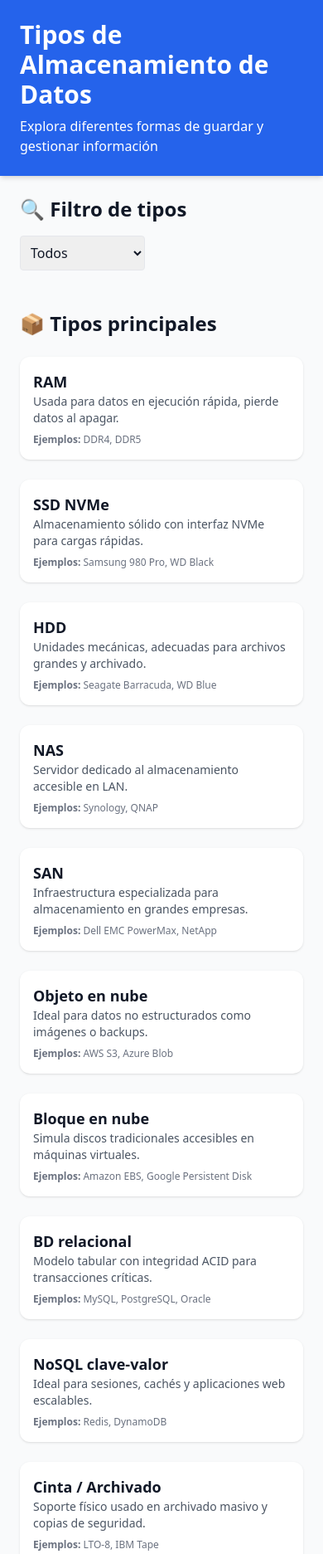
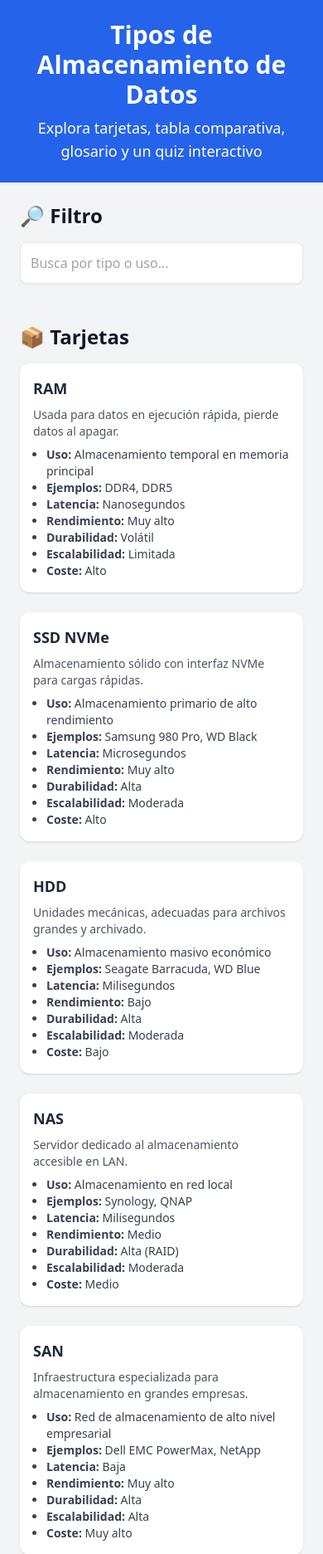
Before and after one commit to jvime13/almacenamiento-web, a plain HTML site: page index.html in a window 390 px wide. Shown: the top 1873 px of the page at 83% size. Drawn offline with nearby package versions, Linux system fonts and the light colour scheme.

Commit message:
Update index.html

```diff
--- a/index.html
+++ b/index.html
@@ -6,47 +6,47 @@
   <title>Tipos de Almacenamiento de Datos</title>
   <script src="https://cdn.tailwindcss.com"></script>
 </head>
-<body class="bg-gray-50 text-gray-900 font-sans">
-  <!-- Encabezado -->
-  <header class="bg-blue-600 text-white p-6 shadow-md">
+<body class="bg-gray-100 text-gray-900">
+
+  <!-- Header -->
+  <header class="bg-blue-600 text-white p-6 text-center">
     <h1 class="text-3xl font-bold">Tipos de Almacenamiento de Datos</h1>
-    <p class="mt-2">Explora diferentes formas de guardar y gestionar información</p>
+    <p class="mt-2 text-lg">Explora tarjetas, tabla comparativa, glosario y un quiz interactivo</p>
   </header>
 
   <main class="max-w-6xl mx-auto p-6 space-y-12">
     <!-- Filtro -->
-    <section>
-      <h2 class="text-2xl font-semibold mb-4">🔍 Filtro de tipos</h2>
-      <select id="filter" class="border rounded p-2">
-        <option value="all">Todos</option>
-        <option value="fisico">Físico</option>
-        <option value="nube">En la nube</option>
-        <option value="memoria">En memoria</option>
-        <option value="bd">Bases de datos</option>
-        <option value="archivo">Archivado</option>
-      </select>
+    <section id="filtro">
+      <h2 class="text-2xl font-semibold mb-4">🔎 Filtro</h2>
+      <input
+        type="text"
+        id="filter-input"
+        oninput="applyFilter()"
+        placeholder="Busca por tipo o uso..."
+        class="w-full p-3 border rounded-lg shadow-sm focus:outline-none focus:ring-2 focus:ring-blue-500"
+      />
     </section>
 
-    <!-- Tarjetas dinámicas -->
-    <section>
-      <h2 class="text-2xl font-semibold mb-6">📦 Tipos principales</h2>
-      <div id="cards" class="grid sm:grid-cols-2 lg:grid-cols-3 gap-6"></div>
+    <!-- Tarjetas -->
+    <section id="tarjetas">
+      <h2 class="text-2xl font-semibold mb-4">📦 Tarjetas</h2>
+      <div id="cards-container" class="grid gap-6 md:grid-cols-2 lg:grid-cols-3"></div>
     </section>
 
     <!-- Tabla comparativa -->
-    <section>
-      <h2 class="text-2xl font-semibold mb-4">📊 Tabla comparativa</h2>
+    <section id="tabla">
+      <h2 class="text-2xl font-semibold mb-4">📊 Tabla Comparativa</h2>
       <div class="overflow-x-auto">
-        <table class="table-auto w-full border-collapse border border-gray-300 text-sm">
+        <table class="min-w-full bg-white shadow rounded-xl">
           <thead class="bg-blue-100">
             <tr>
-              <th class="border p-2">Tipo</th>
-              <th class="border p-2">Uso</th>
-              <th class="border p-2">Latencia</th>
-              <th class="border p-2">Rendimiento</th>
-              <th class="border p-2">Durabilidad</th>
-              <th class="border p-2">Escalabilidad</th>
-              <th class="border p-2">Coste</th>
+              <th class="px-4 py-2 text-left">Tipo</th>
+              <th class="px-4 py-2 text-left">Uso</th>
+              <th class="px-4 py-2 text-left">Latencia</th>
+              <th class="px-4 py-2 text-left">Rendimiento</th>
+              <th class="px-4 py-2 text-left">Durabilidad</th>
+              <th class="px-4 py-2 text-left">Escalabilidad</th>
+              <th class="px-4 py-2 text-left">Coste</th>
             </tr>
           </thead>
           <tbody id="tabla-body"></tbody>
@@ -55,145 +55,32 @@
     </section>
 
     <!-- Glosario -->
-    <section>
+    <section id="glosario">
       <h2 class="text-2xl font-semibold mb-4">📖 Glosario</h2>
-      <ul id="glosario-list" class="list-disc pl-6 space-y-2"></ul>
+      <ul id="glosario-list" class="space-y-2"></ul>
     </section>
 
     <!-- Quiz -->
-    <section>
-      <h2 class="text-2xl font-semibold mb-4">📝 Quiz interactivo</h2>
-      <div id="quiz" class="space-y-6"></div>
+    <section id="quiz">
+      <h2 class="text-2xl font-semibold mb-4">📝 Quiz</h2>
+      <div id="quiz-container" class="space-y-6"></div>
     </section>
   </main>
 
-  <footer class="text-center p-6 text-gray-500">
-    © 2025 - Proyecto educativo de almacenamiento de datos
-  </footer>
-
+  <!-- Script -->
   <script>
   // ================== Datos de ejemplo ==================
   const items = [
-      {
-        tipo: "RAM",
-        categoria: "memoria",
-        uso: "Almacenamiento temporal en memoria principal",
-        ejemplos: "DDR4, DDR5",
-        latencia: "Nanosegundos",
-        rendimiento: "Muy alto",
-        durabilidad: "Volátil",
-        escalabilidad: "Limitada",
-        coste: "Alto",
-        desc: "Usada para datos en ejecución rápida, pierde datos al apagar."
-      },
-      {
-        tipo: "SSD NVMe",
-        categoria: "fisico",
-        uso: "Almacenamiento primario de alto rendimiento",
-        ejemplos: "Samsung 980 Pro, WD Black",
-        latencia: "Microsegundos",
-        rendimiento: "Muy alto",
-        durabilidad: "Alta",
-        escalabilidad: "Moderada",
-        coste: "Alto",
-        desc: "Almacenamiento sólido con interfaz NVMe para cargas rápidas."
-      },
-      {
-        tipo: "HDD",
-        categoria: "fisico",
-        uso: "Almacenamiento masivo económico",
-        ejemplos: "Seagate Barracuda, WD Blue",
-        latencia: "Milisegundos",
-        rendimiento: "Bajo",
-        durabilidad: "Alta",
-        escalabilidad: "Moderada",
-        coste: "Bajo",
-        desc: "Unidades mecánicas, adecuadas para archivos grandes y archivado."
-      },
-      {
-        tipo: "NAS",
-        categoria: "fisico",
-        uso: "Almacenamiento en red local",
-        ejemplos: "Synology, QNAP",
-        latencia: "Milisegundos",
-        rendimiento: "Medio",
-        durabilidad: "Alta (RAID)",
-        escalabilidad: "Moderada",
-        coste: "Medio",
-        desc: "Servidor dedicado al almacenamiento accesible en LAN."
-      },
-      {
-        tipo: "SAN",
-        categoria: "fisico",
-        uso: "Red de almacenamiento de alto nivel empresarial",
-        ejemplos: "Dell EMC PowerMax, NetApp",
-        latencia: "Baja",
-        rendimiento: "Muy alto",
-        durabilidad: "Alta",
-        escalabilidad: "Alta",
-        coste: "Muy alto",
-        desc: "Infraestructura especializada para almacenamiento en grandes empresas."
-      },
-      {
-        tipo: "Objeto en nube",
-        categoria: "nube",
-        uso: "Almacenamiento de objetos en la nube",
-        ejemplos: "AWS S3, Azure Blob",
-        latencia: "Alta (ms)",
-        rendimiento: "Variable",
-        durabilidad: "Muy alta (11x9s)",
-        escalabilidad: "Altísima",
-        coste: "Pago por uso",
-        desc: "Ideal para datos no estructurados como imágenes o backups."
-      },
-      {
-        tipo: "Bloque en nube",
-        categoria: "nube",
-        uso: "Discos virtuales en la nube",
-        ejemplos: "Amazon EBS, Google Persistent Disk",
-        latencia: "Baja",
-        rendimiento: "Alto",
-        durabilidad: "Alta",
-        escalabilidad: "Alta",
-        coste: "Pago por uso",
-        desc: "Simula discos tradicionales accesibles en máquinas virtuales."
-      },
-      {
-        tipo: "BD relacional",
-        categoria: "bd",
-        uso: "Almacenamiento estructurado con SQL",
-        ejemplos: "MySQL, PostgreSQL, Oracle",
-        latencia: "Baja",
-        rendimiento: "Alto",
-        durabilidad: "Alta",
-        escalabilidad: "Limitada verticalmente",
-        coste: "Variable",
-        desc: "Modelo tabular con integridad ACID para transacciones críticas."
-      },
-      {
-        tipo: "NoSQL clave-valor",
-        categoria: "bd",
-        uso: "Almacenamiento rápido de pares clave-valor",
-        ejemplos: "Redis, DynamoDB",
-        latencia: "Muy baja",
-        rendimiento: "Muy alto",
-        durabilidad: "Variable",
-        escalabilidad: "Muy alta",
-        coste: "Pago por uso o RAM",
-        desc: "Ideal para sesiones, cachés y aplicaciones web escalables."
-      },
-      {
-        tipo: "Cinta / Archivado",
-        categoria: "archivo",
-        uso: "Almacenamiento a largo plazo y respaldo",
-        ejemplos: "LTO-8, IBM Tape",
-        latencia: "Muy alta (segundos-minutos)",
-        rendimiento: "Muy bajo",
-        durabilidad: "Muy alta (décadas)",
-        escalabilidad: "Alta",
-        coste: "Muy bajo",
-        desc: "Soporte físico usado en archivado masivo y copias de seguridad."
-      }
+    { tipo: "RAM", uso: "Almacenamiento temporal en memoria principal", ejemplos: "DDR4, DDR5", latencia: "Nanosegundos", rendimiento: "Muy alto", durabilidad: "Volátil", escalabilidad: "Limitada", coste: "Alto", desc: "Usada para datos en ejecución rápida, pierde datos al apagar." },
+    { tipo: "SSD NVMe", uso: "Almacenamiento primario de alto rendimiento", ejemplos: "Samsung 980 Pro, WD Black", latencia: "Microsegundos", rendimiento: "Muy alto", durabilidad: "Alta", escalabilidad: "Moderada", coste: "Alto", desc: "Almacenamiento sólido con interfaz NVMe para cargas rápidas." },
+    { tipo: "HDD", uso: "Almacenamiento masivo económico", ejemplos: "Seagate Barracuda, WD Blue", latencia: "Milisegundos", rendimiento: "Bajo", durabilidad: "Alta", escalabilidad: "Moderada", coste: "Bajo", desc: "Unidades mecánicas, adecuadas para archivos grandes y archivado." },
+    { tipo: "NAS", uso: "Almacenamiento en red local", ejemplos: "Synology, QNAP", latencia: "Milisegundos", rendimiento: "Medio", durabilidad: "Alta (RAID)", escalabilidad: "Moderada", coste: "Medio", desc: "Servidor dedicado al almacenamiento accesible en LAN." },
+    { tipo: "SAN", uso: "Red de almacenamiento de alto nivel empresarial", ejemplos: "Dell EMC PowerMax, NetApp", latencia: "Baja", rendimiento: "Muy alto", durabilidad: "Alta", escalabilidad: "Alta", coste: "Muy alto", desc: "Infraestructura especializada para almacenamiento en grandes empresas." },
+    { tipo: "Objeto en nube", uso: "Almacenamiento de objetos en la nube", ejemplos: "AWS S3, Azure Blob", latencia: "Alta (ms)", rendimiento: "Variable", durabilidad: "Muy alta (11x9s)", escalabilidad: "Altísima", coste: "Pago por uso", desc: "Ideal para datos no estructurados como imágenes o backups." },
+    { tipo: "Bloque en nube", uso: "Discos virtuales en la nube", ejemplos: "Amazon EBS, Google Persistent Disk", latencia: "Baja", rendimiento: "Alto", durabilidad: "Alta", escalabilidad: "Alta", coste: "Pago por uso", desc: "Simula discos tradicionales accesibles en máquinas virtuales." },
+    { tipo: "BD relacional", uso: "Almacenamiento estructurado con SQL", ejemplos: "MySQL, PostgreSQL, Oracle", latencia: "Baja", rendimiento: "Alto", durabilidad: "Alta", escalabilidad: "Limitada verticalmente", coste: "Variable", desc: "Modelo tabular con integridad ACID para transacciones críticas." },
+    { tipo: "NoSQL clave-valor", uso: "Almacenamiento rápido de pares clave-valor", ejemplos: "Redis, DynamoDB", latencia: "Muy baja", rendimiento: "Muy alto", durabilidad: "Variable", escalabilidad: "Muy alta", coste: "Pago por uso o RAM", desc: "Ideal para sesiones, cachés y aplicaciones web escalables." },
+    { tipo: "Cinta / Archivado", uso: "Almacenamiento a largo plazo y respaldo", ejemplos: "LTO-8, IBM Tape", latencia: "Muy alta (segundos-minutos)", rendimiento: "Muy bajo", durabilidad: "Muy alta (décadas)", escalabilidad: "Alta", coste: "Muy bajo", desc: "Soporte físico usado en archivado masivo y copias de seguridad." }
   ];
 
   const glosario = [
@@ -207,115 +94,123 @@
   ];
 
   const preguntas = [
-      {
-        enunciado: "¿Cuál es la principal ventaja de la RAM?",
-        opciones: ["Durabilidad", "Bajo coste", "Velocidad altísima"],
-        correcta: 2
-      },
-      {
-        enunciado: "¿Qué modelo de almacenamiento es típico para datos no estructurados como fotos o videos en la nube?",
-        opciones: ["Bloque en nube", "Objeto en nube", "BD relacional"],
-        correcta: 1
-      },
-      {
-        enunciado: "¿Qué técnica se usa para combinar discos y aumentar redundancia?",
-        opciones: ["RAID", "CAP", "IOPS"],
-        correcta: 0
-      }
+    { enunciado: "¿Cuál es la principal ventaja de la RAM?", opciones: ["Durabilidad", "Bajo coste", "Velocidad altísima"], correcta: 2 },
+    { enunciado: "¿Qué modelo de almacenamiento es típico para datos no estructurados como fotos o videos en la nube?", opciones: ["Bloque en nube", "Objeto en nube", "BD relacional"], correcta: 1 },
+    { enunciado: "¿Qué técnica se usa para combinar discos y aumentar redundancia?", opciones: ["RAID", "CAP", "IOPS"], correcta: 0 }
   ];
 
-    // ================== Render dinámico ==================
-    const cardsContainer = document.getElementById("cards");
-    const tablaBody = document.getElementById("tabla-body");
-    const glosarioList = document.getElementById("glosario-list");
-    const quizContainer = document.getElementById("quiz");
-
-    // Render tarjetas
-    function renderCards(filter = "all") {
-      cardsContainer.innerHTML = "";
-      items.forEach(item => {
-        if (filter === "all" || item.categoria === filter) {
+  // ================== Renderizado de tarjetas ==================
+  function renderCards(list) {
+    const container = document.getElementById("cards-container");
+    container.innerHTML = "";
+    list.forEach(item => {
       const card = document.createElement("div");
-          card.className = "card bg-white p-4 rounded-xl shadow";
-          card.dataset.category = item.categoria;
+      card.className = "bg-white shadow rounded-xl p-4 flex flex-col gap-2 hover:shadow-lg transition";
       card.innerHTML = `
-            <h3 class="text-lg font-bold">${item.tipo}</h3>
-            <p class="text-sm text-gray-600 mb-2">${item.desc}</p>
-            <p class="text-xs text-gray-500"><strong>Ejemplos:</strong> ${item.ejemplos}</p>
+        <h3 class="text-lg font-semibold text-gray-800">${item.tipo}</h3>
+        <p class="text-sm text-gray-600">${item.desc}</p>
+        <ul class="text-sm text-gray-700 list-disc pl-4">
+          <li><strong>Uso:</strong> ${item.uso}</li>
+          <li><strong>Ejemplos:</strong> ${item.ejemplos}</li>
+          <li><strong>Latencia:</strong> ${item.latencia}</li>
+          <li><strong>Rendimiento:</strong> ${item.rendimiento}</li>
+          <li><strong>Durabilidad:</strong> ${item.durabilidad}</li>
+          <li><strong>Escalabilidad:</strong> ${item.escalabilidad}</li>
+          <li><strong>Coste:</strong> ${item.coste}</li>
+        </ul>
       `;
-          cardsContainer.appendChild(card);
-        }
+      container.appendChild(card);
     });
   }
 
-    // Render tabla
-    function renderTabla() {
-      tablaBody.innerHTML = "";
-      items.forEach(item => {
-        const row = document.createElement("tr");
-        row.innerHTML = `
-          <td class="border p-2">${item.tipo}</td>
-          <td class="border p-2">${item.uso}</td>
-          <td class="border p-2">${item.latencia}</td>
-          <td class="border p-2">${item.rendimiento}</td>
-          <td class="border p-2">${item.durabilidad}</td>
-          <td class="border p-2">${item.escalabilidad}</td>
-          <td class="border p-2">${item.coste}</td>
+  // ================== Renderizado de tabla comparativa ==================
+  function renderTabla(list) {
+    const tbody = document.getElementById("tabla-body");
+    tbody.innerHTML = "";
+    list.forEach(item => {
+      const tr = document.createElement("tr");
+      tr.className = "border-b hover:bg-gray-50";
+      tr.innerHTML = `
+        <td class="px-4 py-2 font-medium">${item.tipo}</td>
+        <td class="px-4 py-2">${item.uso}</td>
+        <td class="px-4 py-2">${item.latencia}</td>
+        <td class="px-4 py-2">${item.rendimiento}</td>
+        <td class="px-4 py-2">${item.durabilidad}</td>
+        <td class="px-4 py-2">${item.escalabilidad}</td>
+        <td class="px-4 py-2">${item.coste}</td>
       `;
-        tablaBody.appendChild(row);
+      tbody.appendChild(tr);
     });
   }
 
-    // Render glosario
+  // ================== Filtro ==================
+  function applyFilter() {
+    const search = document.getElementById("filter-input").value.toLowerCase();
+    const filtered = items.filter(item =>
+      item.tipo.toLowerCase().includes(search) ||
+      item.uso.toLowerCase().includes(search) ||
+      item.desc.toLowerCase().includes(search)
+    );
+    renderCards(filtered);
+    renderTabla(filtered);
+  }
+
+  // ================== Renderizado del glosario ==================
   function renderGlosario() {
-      glosarioList.innerHTML = "";
+    const ul = document.getElementById("glosario-list");
+    ul.innerHTML = "";
     glosario.forEach(entry => {
       const li = document.createElement("li");
+      li.className = "bg-white p-4 rounded-lg shadow";
       li.innerHTML = `<strong>${entry.termino}:</strong> ${entry.definicion}`;
-        glosarioList.appendChild(li);
+      ul.appendChild(li);
     });
   }
 
-    // Render quiz
+  // ================== Renderizado del quiz ==================
   function renderQuiz() {
-      quizContainer.innerHTML = "";
-      preguntas.forEach((pregunta, idx) => {
-        const block = document.createElement("div");
-        block.className = "bg-white p-4 rounded-xl shadow space-y-3";
-        block.innerHTML = `<p><strong>Pregunta ${idx + 1}:</strong> ${pregunta.enunciado}</p>`;
-        pregunta.opciones.forEach((op, i) => {
-          const btn = document.createElement("button");
-          btn.textContent = op;
-          btn.className = "block w-full border rounded p-2 hover:bg-gray-100 text-left";
-          btn.onclick = () => {
-            const feedback = block.querySelector(".feedback");
-            if (i === pregunta.correcta) {
-              feedback.textContent = "✅ Correcto";
-              feedback.className = "feedback text-green-600 font-semibold";
-            } else {
-              feedback.textContent = "❌ Incorrecto";
-              feedback.className = "feedback text-red-600 font-semibold";
-            }
-          };
-          block.appendChild(btn);
-        });
-        const feedback = document.createElement("p");
-        feedback.className = "feedback font-medium";
-        block.appendChild(feedback);
-        quizContainer.appendChild(block);
+    const container = document.getElementById("quiz-container");
+    container.innerHTML = "";
+    preguntas.forEach((q, idx) => {
+      const div = document.createElement("div");
+      div.className = "bg-white p-4 rounded-lg shadow";
+      const opcionesHtml = q.opciones.map((op, i) => `
+        <label class="block">
+          <input type="radio" name="q${idx}" value="${i}" class="mr-2"> ${op}
+        </label>
+      `).join("");
+      div.innerHTML = `
+        <p class="font-medium mb-2">${q.enunciado}</p>
+        ${opcionesHtml}
+        <button onclick="checkAnswer(${idx}, ${q.correcta})" class="mt-2 px-3 py-1 bg-blue-500 text-white rounded hover:bg-blue-600">Comprobar</button>
+        <p id="result-${idx}" class="mt-2 text-sm"></p>
+      `;
+      container.appendChild(div);
     });
   }
 
-    // Filtro
-    document.getElementById("filter").addEventListener("change", (e) => {
-      renderCards(e.target.value);
-    });
+  function checkAnswer(idx, correcta) {
+    const radios = document.getElementsByName("q" + idx);
+    let selected = -1;
+    radios.forEach(r => { if (r.checked) selected = parseInt(r.value); });
+    const result = document.getElementById("result-" + idx);
+    if (selected === correcta) {
+      result.textContent = "✅ ¡Correcto!";
+      result.className = "mt-2 text-green-600 font-semibold";
+    } else {
+      result.textContent = "❌ Incorrecto, inténtalo de nuevo.";
+      result.className = "mt-2 text-red-600 font-semibold";
+    }
+  }
 
-    // Inicialización
-    renderCards();
-    renderTabla();
+  // ================== Inicialización ==================
+  window.addEventListener("DOMContentLoaded", () => {
+    renderCards(items);
+    renderTabla(items);
     renderGlosario();
     renderQuiz();
+  });
   </script>
+
 </body>
 </html>
```
Lines whose indentation alone changed are shown as unchanged.
